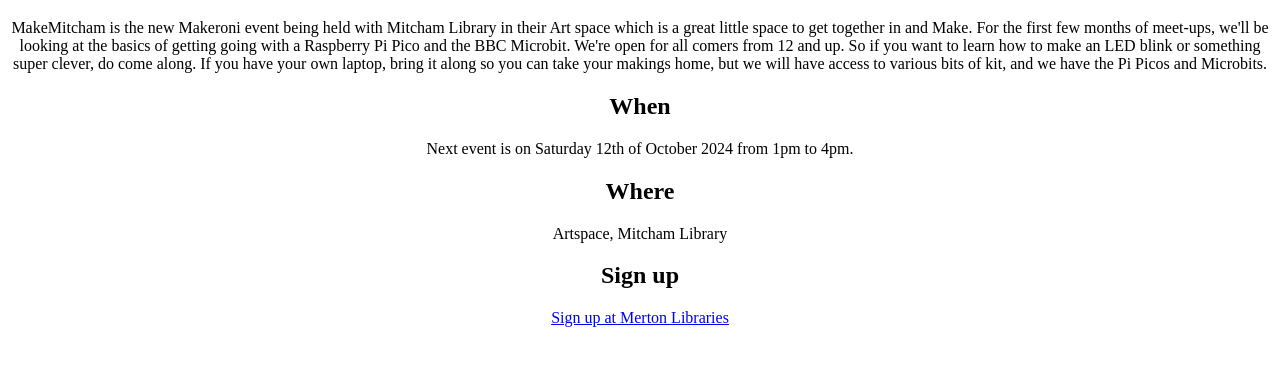
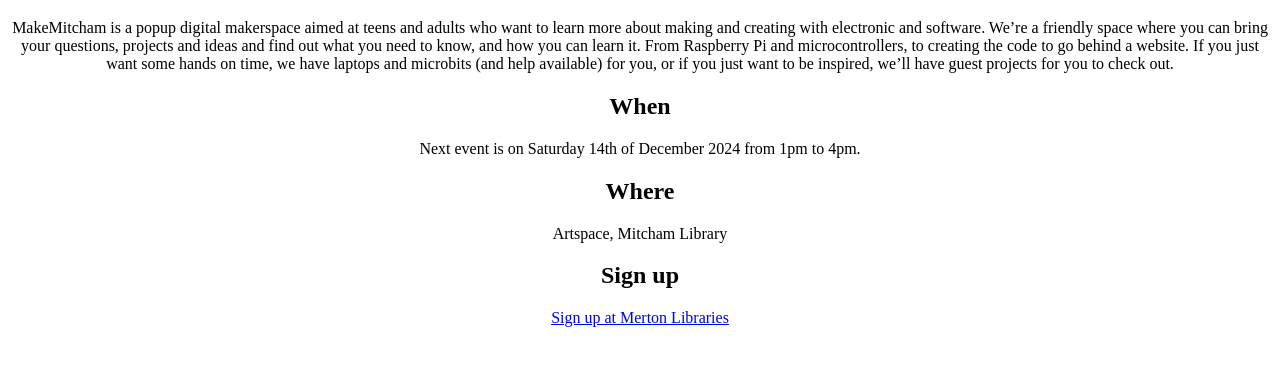
Before and after one commit to makeronicc/makemitcham, a plain HTML site: page index.html in a window 1280 px wide. Shown: the part 205-570 px from the top of the page. Drawn offline with Linux system fonts and the light colour scheme.

Commit message:
Update for December

```diff
--- a/index.html
+++ b/index.html
@@ -6,12 +6,17 @@
     <center>
     <img src="images/makemitcham.png" alt="MakeMitcham"/>
     <h1>MakeMitcham</h1>
-    MakeMitcham is the new Makeroni event being held with Mitcham Library in their Art space which is a great little space to get together in and Make. For the first few months of meet-ups, we'll be looking at the basics of getting going with a Raspberry Pi Pico and the BBC Microbit. We're open for all comers from 12 and up. So if you want to learn how to make an LED blink or something super clever, do come along. If you have your own laptop, bring it along so you can take your makings home, but we will have access to various bits of kit, and we have the Pi Picos and Microbits.
+    MakeMitcham is a popup digital makerspace aimed at teens and adults who want to learn more about making
+    and creating with electronic and software. We’re a friendly space where you can bring your questions,
+    projects and ideas and find out what you need to know, and how you can learn it. From Raspberry Pi and
+    microcontrollers, to creating the code to go behind a website. If you just want some hands on time,
+    we have laptops and microbits (and help available) for you, or if you just want to be inspired, we’ll
+    have guest projects for you to check out.
     <h2>When</h2>
-    Next event is on Saturday 12th of October 2024 from 1pm to 4pm.
+    Next event is on Saturday 14th of December 2024 from 1pm to 4pm.
     <h2>Where</h2>
     Artspace, Mitcham Library
     <h2>Sign up</h2>
-    <a href="https://libraries.merton.gov.uk/events/168371">Sign up at Merton Libraries</a>
+    <a href="https://libraries.merton.gov.uk/events/180418">Sign up at Merton Libraries</a>
 </center>
 </body>
```
